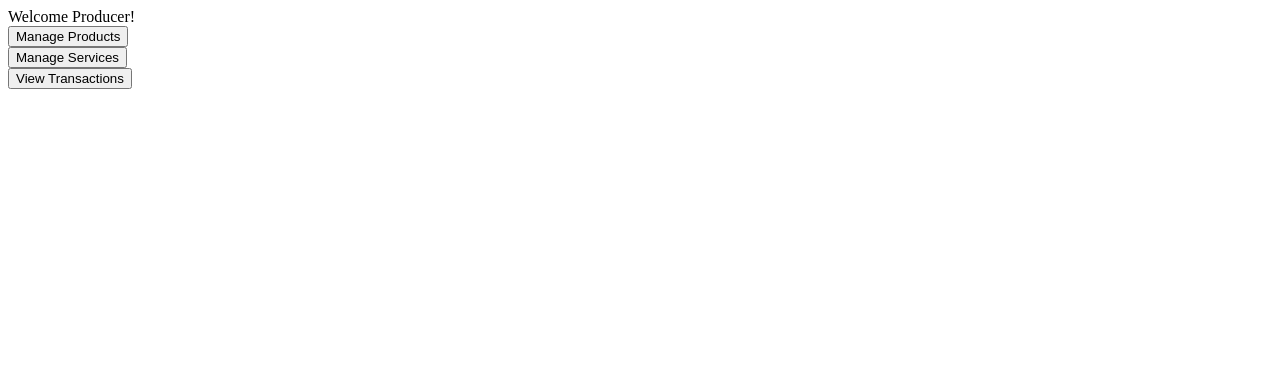
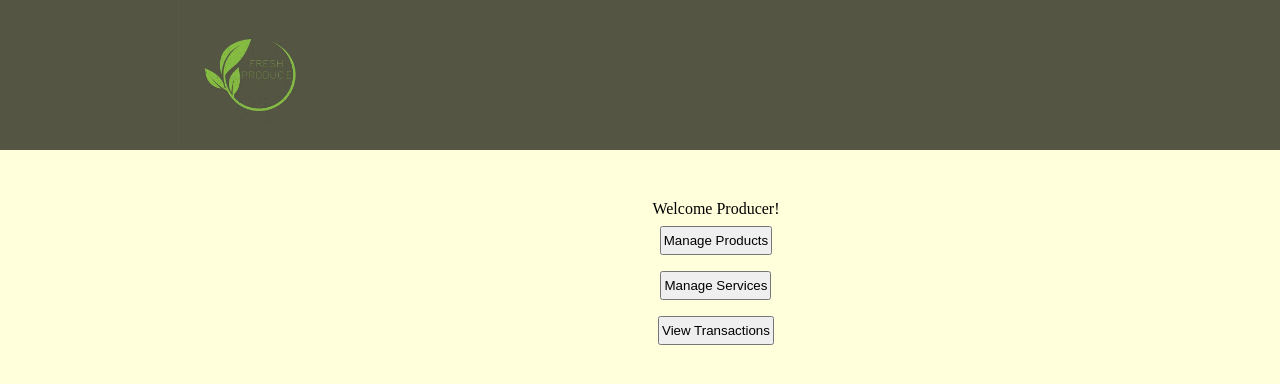
Before and after one commit to dhruvkayastha/FreshProduce, a PHP site: page /producer.php in a window 1280 px wide. Shown: the top 384 px of the page. Run offline with PHP 8.4, Linux system fonts and the light colour scheme.

Commit message:
Add headers in non-welcome pages

```diff
--- a/producer.php
+++ b/producer.php
@@ -1,8 +1,23 @@
 <html>
 <head>
+	<meta charset="UTF-8">
 	<title>Home | FreshProduce</title>
+	<link type="text/css" rel="stylesheet" href="style.css" />
 </head>
 <body>
+	<div class="fb-header">
+		<div id="img1" class="fb-header"><img src="icon4.jpeg" width="150" height="150"/></div>
+		<form name="loginForm" method="post" action="signout.php">
+			<div id="form1" class="fb-header">
+				<!-- <input type="text" placeholder="Email" name="email" id="email" pattern = "[A-Za-z0-9_\-]+@[A-Za-z]+\.[A-Za-z]{2,}" required> -->
+			</div>
+			<div id="form2" class="fb-header">
+				<!-- <input type="password" placeholder="Password" name="pass" id="pass" onkeyup="pwChecker()" required> -->
+			</div>
+				<input type="submit" class="submit1" value="Sign out" />
+		</form>
+	</div>
+	<div class='afd' align='center'>
 	Welcome Producer!
 	<br>
 	<a href="products.php">
@@ -14,5 +29,6 @@
 	<a href="transactions.php?type=producer">
 		<button>View Transactions</button>
 	</a>
+	</div>
 </body>
 </html>
--- a/style.css
+++ b/style.css
@@ -4,6 +4,17 @@ body{
 	background-color: rgba(255,255,220,1);
 	height:700px;
 }
+
+.afd{
+		top:200px;
+		left: 650px;
+		position: absolute;
+	}
+.afg{
+		top:200px;
+		position: absolute;
+	}
+
 .fb-header-base{
 	width:100%;
 	height:90px;
```
Also changed, not shown: farmer.php (+0 -12 lines), products.php (+23 -6 lines), retailer.php (+16 -0 lines).
